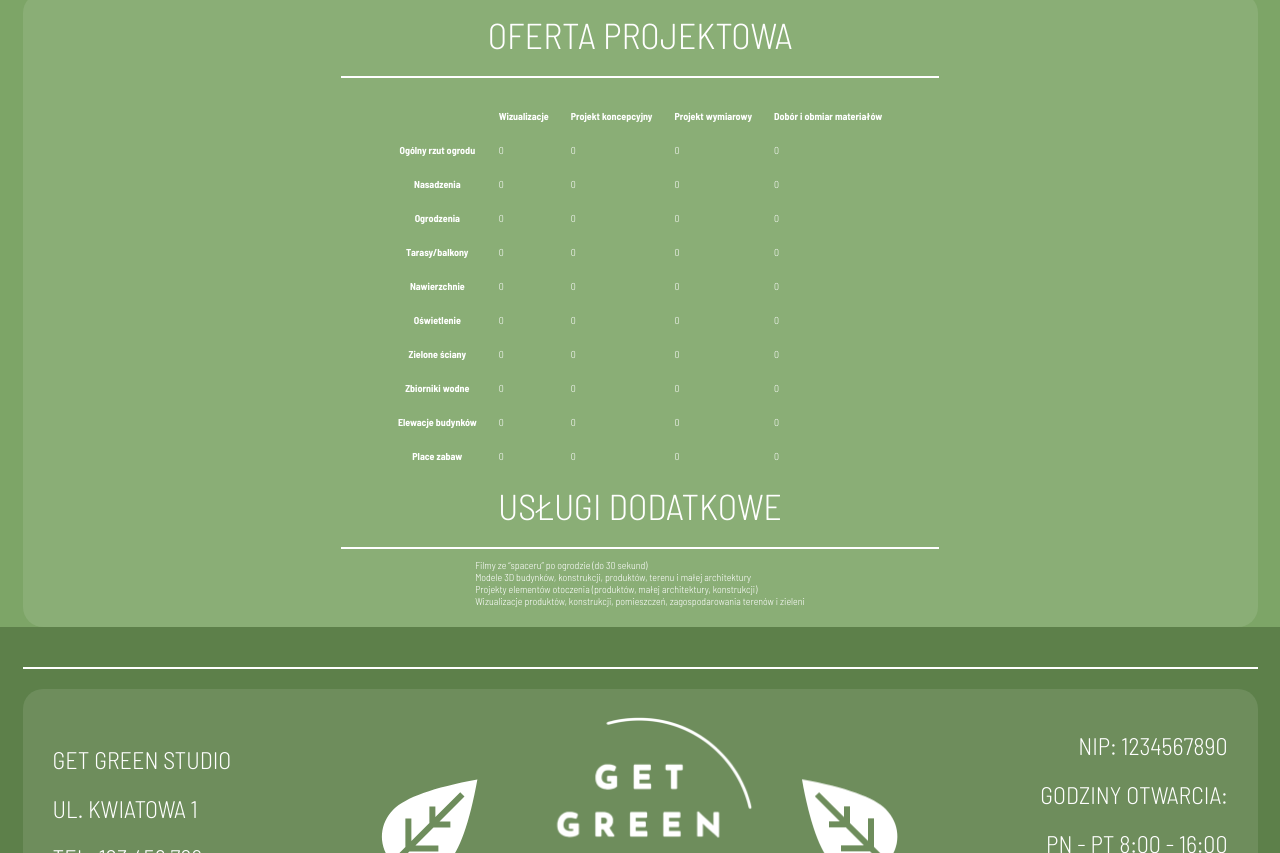
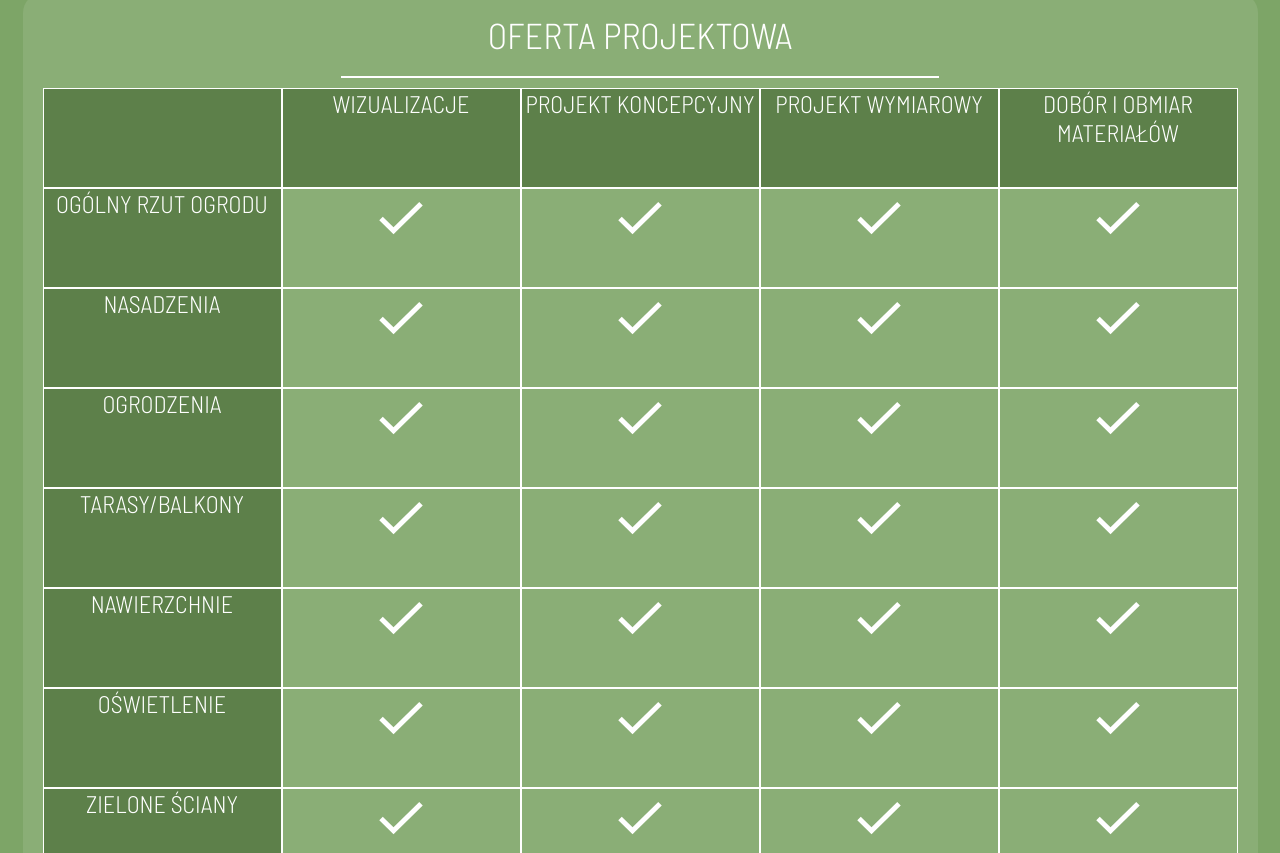
Before and after one commit to michalmiotla/get-green-studio-react-website, a React (Vite) app: page /oferta in a window 1280 px wide. Shown: the part 827-1680 px from the top of the page. Built offline with nearby package versions, Linux system fonts and the light colour scheme.

Commit message:
working with table from offer view

```diff
--- a/src/components/OfferSections/OfferTable.jsx
+++ b/src/components/OfferSections/OfferTable.jsx
@@ -1,5 +1,6 @@
 import { Container } from '../Container/Container'
 import styles from './OfferTable.module.css'
+import OkSvg from '../../assets/icons/ok.svg'
 
 export function OfferTable() {
 	return (
@@ -8,7 +9,7 @@ export function OfferTable() {
 				<div className={styles.main}>
 					<h3 className={styles.title}>Oferta projektowa</h3>
 					<hr className={styles.horizontal_line} />
-					<table>
+					<table className={styles.table}>
 						<tr>
 							<th></th>
 							<th>Wizualizacje</th>
@@ -18,73 +19,153 @@ export function OfferTable() {
 						</tr>
 						<tr>
 							<th>Ogólny rzut ogrodu</th>
-							<td data-cell='visualizations'>0</td>
-							<td data-cell='concept'>0</td>
-							<td data-cell='measurement'>0</td>
-							<td data-cell='materials'>0</td>
+							<td data-cell='visualizations'>
+								<img src={OkSvg} alt='ok' />
+							</td>
+							<td data-cell='concept'>
+								<img src={OkSvg} alt='ok' />
+							</td>
+							<td data-cell='measurement'>
+								<img src={OkSvg} alt='ok' />
+							</td>
+							<td data-cell='materials'>
+								<img src={OkSvg} alt='ok' />
+							</td>
 						</tr>
 						<tr>
 							<th>Nasadzenia</th>
-							<td data-cell='visualizations'>0</td>
-							<td data-cell='concept'>0</td>
-							<td data-cell='measurement'>0</td>
-							<td data-cell='materials'>0</td>
+							<td data-cell='visualizations'>
+								<img src={OkSvg} alt='ok' />
+							</td>
+							<td data-cell='concept'>
+								<img src={OkSvg} alt='ok' />
+							</td>
+							<td data-cell='measurement'>
+								<img src={OkSvg} alt='ok' />
+							</td>
+							<td data-cell='materials'>
+								<img src={OkSvg} alt='ok' />
+							</td>
 						</tr>
 						<tr>
 							<th>Ogrodzenia</th>
-							<td data-cell='visualizations'>0</td>
-							<td data-cell='concept'>0</td>
-							<td data-cell='measurement'>0</td>
-							<td data-cell='materials'>0</td>
+							<td data-cell='visualizations'>
+								<img src={OkSvg} alt='ok' />
+							</td>
+							<td data-cell='concept'>
+								<img src={OkSvg} alt='ok' />
+							</td>
+							<td data-cell='measurement'>
+								<img src={OkSvg} alt='ok' />
+							</td>
+							<td data-cell='materials'>
+								<img src={OkSvg} alt='ok' />
+							</td>
 						</tr>
 						<tr>
 							<th>Tarasy/balkony</th>
-							<td data-cell='visualizations'>0</td>
-							<td data-cell='concept'>0</td>
-							<td data-cell='measurement'>0</td>
-							<td data-cell='materials'>0</td>
+							<td data-cell='visualizations'>
+								<img src={OkSvg} alt='ok' />
+							</td>
+							<td data-cell='concept'>
+								<img src={OkSvg} alt='ok' />
+							</td>
+							<td data-cell='measurement'>
+								<img src={OkSvg} alt='ok' />
+							</td>
+							<td data-cell='materials'>
+								<img src={OkSvg} alt='ok' />
+							</td>
 						</tr>
 						<tr>
 							<th>Nawierzchnie</th>
-							<td data-cell='visualizations'>0</td>
-							<td data-cell='concept'>0</td>
-							<td data-cell='measurement'>0</td>
-							<td data-cell='materials'>0</td>
+							<td data-cell='visualizations'>
+								<img src={OkSvg} alt='ok' />
+							</td>
+							<td data-cell='concept'>
+								<img src={OkSvg} alt='ok' />
+							</td>
+							<td data-cell='measurement'>
+								<img src={OkSvg} alt='ok' />
+							</td>
+							<td data-cell='materials'>
+								<img src={OkSvg} alt='ok' />
+							</td>
 						</tr>
 						<tr>
 							<th>Oświetlenie</th>
-							<td data-cell='visualizations'>0</td>
-							<td data-cell='concept'>0</td>
-							<td data-cell='measurement'>0</td>
-							<td data-cell='materials'>0</td>
+							<td data-cell='visualizations'>
+								<img src={OkSvg} alt='ok' />
+							</td>
+							<td data-cell='concept'>
+								<img src={OkSvg} alt='ok' />
+							</td>
+							<td data-cell='measurement'>
+								<img src={OkSvg} alt='ok' />
+							</td>
+							<td data-cell='materials'>
+								<img src={OkSvg} alt='ok' />
+							</td>
 						</tr>
 						<tr>
 							<th>Zielone ściany</th>
-							<td data-cell='visualizations'>0</td>
-							<td data-cell='concept'>0</td>
-							<td data-cell='measurement'>0</td>
-							<td data-cell='materials'>0</td>
+							<td data-cell='visualizations'>
+								<img src={OkSvg} alt='ok' />
+							</td>
+							<td data-cell='concept'>
+								<img src={OkSvg} alt='ok' />
+							</td>
+							<td data-cell='measurement'>
+								<img src={OkSvg} alt='ok' />
+							</td>
+							<td data-cell='materials'>
+								<img src={OkSvg} alt='ok' />
+							</td>
 						</tr>
 						<tr>
 							<th>Zbiorniki wodne</th>
-							<td data-cell='visualizations'>0</td>
-							<td data-cell='concept'>0</td>
-							<td data-cell='measurement'>0</td>
-							<td data-cell='materials'>0</td>
+							<td data-cell='visualizations'>
+								<img src={OkSvg} alt='ok' />
+							</td>
+							<td data-cell='concept'>
+								<img src={OkSvg} alt='ok' />
+							</td>
+							<td data-cell='measurement'>
+								<img src={OkSvg} alt='ok' />
+							</td>
+							<td data-cell='materials'>
+								<img src={OkSvg} alt='ok' />
+							</td>
 						</tr>
 						<tr>
 							<th>Elewacje budynków</th>
-							<td data-cell='visualizations'>0</td>
-							<td data-cell='concept'>0</td>
-							<td data-cell='measurement'>0</td>
-							<td data-cell='materials'>0</td>
+							<td data-cell='visualizations'>
+								<img src={OkSvg} alt='ok' />
+							</td>
+							<td data-cell='concept'>
+								<img src={OkSvg} alt='ok' />
+							</td>
+							<td data-cell='measurement'>
+								<img src={OkSvg} alt='ok' />
+							</td>
+							<td data-cell='materials'>
+								<img src={OkSvg} alt='ok' />
+							</td>
 						</tr>
 						<tr>
 							<th>Place zabaw</th>
-							<td data-cell='visualizations'>0</td>
-							<td data-cell='concept'>0</td>
-							<td data-cell='measurement'>0</td>
-							<td data-cell='materials'>0</td>
+							<td data-cell='visualizations'>
+								<img src={OkSvg} alt='ok' />
+							</td>
+							<td data-cell='concept'>
+								<img src={OkSvg} alt='ok' />
+							</td>
+							<td data-cell='measurement'>
+								<img src={OkSvg} alt='ok' />
+							</td>
+							<td data-cell='materials'>
+								<img src={OkSvg} alt='ok' />
+							</td>
 						</tr>
 					</table>
 					<h3 className={styles.title}>Usługi dodatkowe</h3>
--- a/src/components/OfferSections/OfferTable.module.css
+++ b/src/components/OfferSections/OfferTable.module.css
@@ -1,5 +1,6 @@
 .offer_table {
 	position: relative;
+
 	.main {
 		position: relative;
 		display: flex;
@@ -23,14 +24,94 @@
 			margin: 1rem 0;
 		}
 
-		table {
+		.table {
+			position: relative;
 			padding: 1rem;
+			width: 100%;
+			border-collapse: collapse;
 
 			tr,
 			th,
 			td {
-				padding: 1rem;
+				padding: 0.5rem;
+
+				img {
+					width: 25%;
+					aspect-ratio: 1/1;
+				}
+			}
+
+			tr {
+				th {
+					width: 50%;
+					background-color: var(--table-main-color);
+					text-align: center;
+					text-transform: uppercase;
+					font-weight: 300;
+					font-size: clamp(1.4rem, 1.111vw + 1.011rem, 2.4rem);
+				}
+
+				td {
+					display: block;
+					text-align: center;
+				}
+
+				td::before {
+					content: attr(data-cell) ': ';
+				}
+
+				th,
+				td {
+					border: 1px solid white;
+				}
+			}
+
+			tr:first-child {
+				display: none;
 			}
 		}
 	}
 }
+
+@media screen and (min-width: 600px) {
+	.offer_table {
+		.main {
+			.table {
+				tr,
+				th,
+				td {
+					padding: 0;
+				}
+
+				tr {
+					display: inline-block;
+					width: 100%;
+
+					th,
+					td {
+						height: 10rem;
+					}
+
+					th {
+						display: inline-block;
+						width: 20%;
+					}
+
+					td {
+						width: 20%;
+						display: inline-block;
+						text-align: center;
+					}
+
+					td::before {
+						content: '';
+					}
+				}
+
+				tr:first-child {
+					display: block;
+				}
+			}
+		}
+	}
+}
```
Also changed, not shown: src/assets/icons/ok.svg (added).
